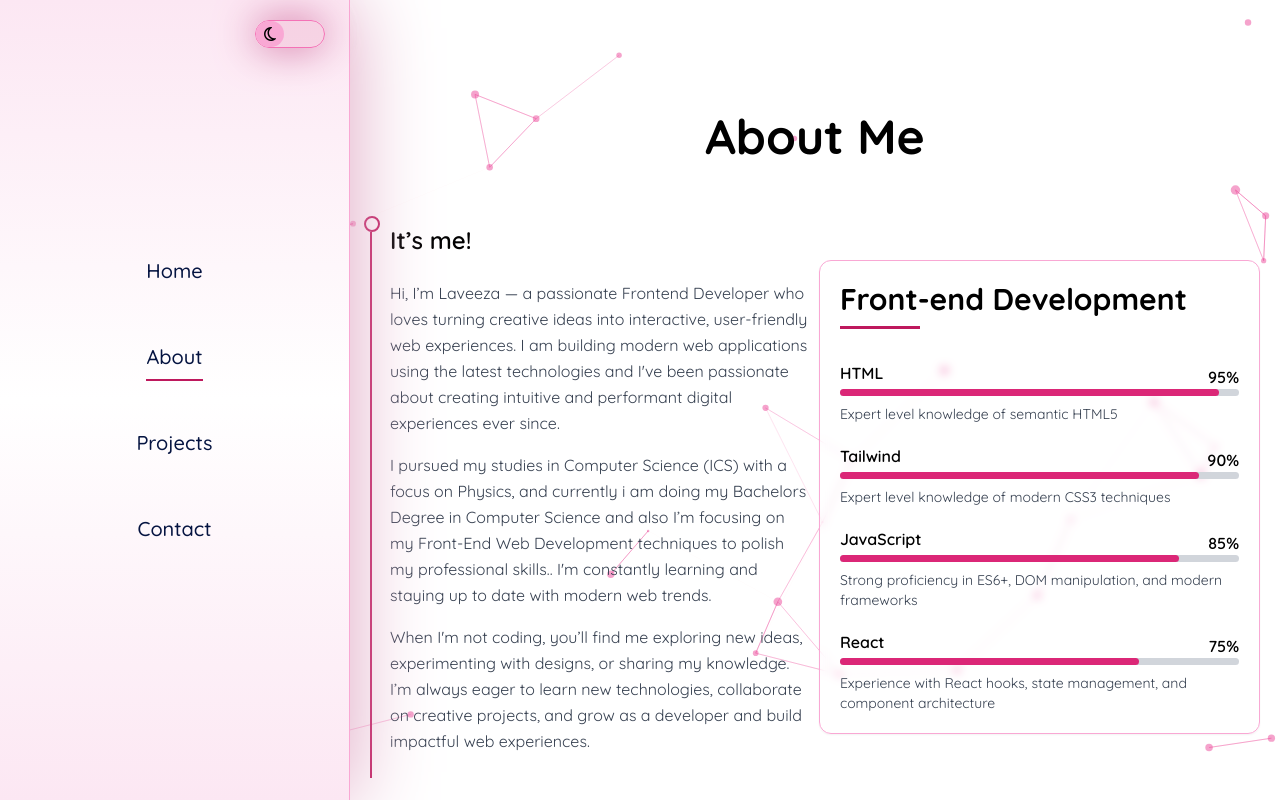
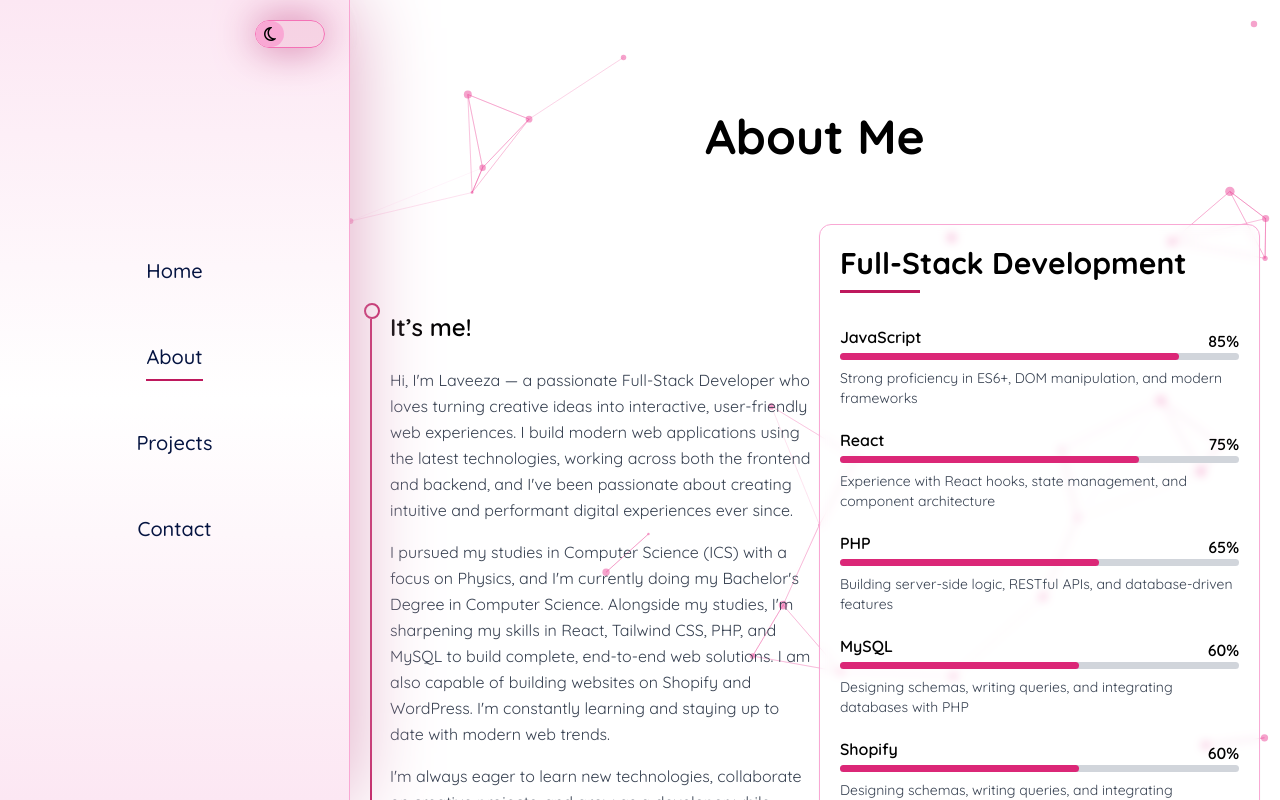
Before and after one commit to Lveeza/laveeza-portfolio, a React (Vite) app: page /about in a window 1280 px wide. Shown: the top 800 px of the page. Built offline with nearby package versions, Linux system fonts and the light colour scheme.

Commit message:
Add new project and expertise

```diff
--- a/src/components/About.jsx
+++ b/src/components/About.jsx
@@ -4,16 +4,6 @@ import { useContext } from 'react'
 
 export default function About() {
   const skills = [
-    {
-      name: 'HTML',
-      level: 95,
-      description: 'Expert level knowledge of semantic HTML5',
-    },
-    {
-      name: 'Tailwind',
-      level: 90,
-      description: 'Expert level knowledge of modern CSS3 techniques',
-    },
     {
       name: 'JavaScript',
       level: 85,
@@ -26,6 +16,31 @@ export default function About() {
       description:
         'Experience with React hooks, state management, and component architecture',
     },
+    {
+      name: 'PHP',
+      level: 65,
+      description:
+        'Building server-side logic, RESTful APIs, and database-driven features',
+    },
+    {
+      name: 'MySQL',
+      level: 60,
+      description:
+        'Designing schemas, writing queries, and integrating databases with PHP',
+    },
+    {
+      name: 'Shopify',
+      level: 60,
+      description:
+        'Designing schemas, writing queries, and integrating databases with PHP',
+    },
+    {
+      name: 'Wordpress',
+      level: 60,
+      description:
+        'Designing schemas, writing queries, and integrating databases with PHP',
+    },
+
   ]
 
   const [isDark] = useContext(ThemeContext)
@@ -52,30 +67,19 @@ export default function About() {
             <p
               className={`mb-4 leading-relaxed ${isDark ? 'text-gray-300' : 'text-gray-700'}`}
             >
-              Hi, I’m Laveeza — a passionate Frontend Developer who loves
-              turning creative ideas into interactive, user-friendly web
-              experiences. I am building modern web applications using the
-              latest technologies and I've been passionate about creating
-              intuitive and performant digital experiences ever since.
+              Hi, I'm Laveeza — a passionate Full-Stack Developer who loves turning creative ideas into interactive, user-friendly web experiences. I build modern web applications using the latest technologies, working across both the frontend and backend, and I've been passionate about creating intuitive and performant digital experiences ever since.
             </p>
 
             <p
               className={`mb-4 leading-relaxed ${isDark ? 'text-gray-300' : 'text-gray-700'}`}
             >
-              I pursued my studies in Computer Science (ICS) with a focus on
-              Physics, and currently i am doing my Bachelors Degree in Computer
-              Science and also I’m focusing on my Front-End Web Development
-              techniques to polish my professional skills.. I'm constantly learning
-              and staying up to date with modern web trends.
+              I pursued my studies in Computer Science (ICS) with a focus on Physics, and I'm currently doing my Bachelor's Degree in Computer Science. Alongside my studies, I'm sharpening my skills in React, Tailwind CSS, PHP, and MySQL to build complete, end-to-end web solutions. I am also capable of building websites on Shopify and WordPress. I'm constantly learning and staying up to date with modern web trends.
             </p>
 
             <p
               className={`mb-4 leading-relaxed ${isDark ? 'text-gray-300' : 'text-gray-700'}`}
             >
-              When I'm not coding, you’ll find me exploring new ideas,
-              experimenting with designs, or sharing my knowledge. I’m always
-              eager to learn new technologies, collaborate on creative projects,
-              and grow as a developer and build impactful web experiences.
+              I'm always eager to learn new technologies, collaborate on creative projects, and grow as a developer while building impactful web experiences.
             </p>
           </div>
 
@@ -86,7 +90,7 @@ export default function About() {
               <h3
                 className={`relative pb-3 text-2xl font-bold after:absolute after:bottom-0 after:left-0 after:h-[3px] after:w-[20%] after:bg-pink-700 after:transition-all after:duration-500 after:content-[''] xl:text-3xl`}
               >
-                Front-end Development
+                Full-Stack Development
               </h3>
 
               <div className="mt-8 flex flex-col gap-5">
--- a/src/components/Home.jsx
+++ b/src/components/Home.jsx
@@ -20,12 +20,12 @@ export default function Home() {
               Hi, I'm Laveeza Jamshaid
             </h1>
             <p className={`mt-2 text-center text-base ${isDark ? 'text-pink-600' : 'text-pink-700'}  md:mt-5 md:text-xl`}>
-              Frontend Web Developer
+              Full-Stack Web Developer
             </p>
             <p className={`mx-auto mt-2 max-w-xl text-center text-sm font-medium ${isDark ? 'text-gray-400' : 'text-gray-600'}  sm:text-base md:mt-5 xl:text-lg`}>
-              A passionate Frontend Developer having an experience of building
-              responsive, and user-friendly Websites with JavaScript / Reactjs /
-              Tailwind CSS / React and some other cool libraries and frameworks.
+              A passionate Full-Stack Developer with experience building
+              responsive, user-friendly websites using JavaScript, React.js,
+              Tailwind CSS, PHP, MySQL, and other modern libraries and frameworks.
             </p>
           </div>
         </div>
--- a/src/components/Projects.jsx
+++ b/src/components/Projects.jsx
@@ -1,5 +1,5 @@
 import ParticlesBackground from './ParticlesBackground'
-import ecommerce from '../assets/E-commerce.png'
+import qoptix from '../assets/qoptix.png'
 import digitalApp from '../assets/DigitalApp.png'
 import quizApp from '../assets/QuizApp.png'
 import focusApp from '../assets/TodoApp.png'
@@ -11,7 +11,7 @@ import shoe from '../assets/shoeImg.png'
 
 import darkCountry from '../assets/Countries-removebg-preview.png'
 import darkDigitalApp from '../assets/DigitalApp-removebg-preview.png'
-import darkCommerceApp from '../assets/E-commerce-removebg-preview.png'
+import darkQoptix from '../assets/qoptix-remove-img.png'
 import darkFoodApp from '../assets/foodieHamburger-removebg-preview.png'
 import darkGameApp from '../assets/GameApp-removebg-preview.png'
 import darkTodoApp from '../assets/TodoApp-removebg-preview.png'
@@ -27,14 +27,14 @@ export default function Projects() {
 
   const projects = [
     {
-      title: 'E-commerce Store',
+      title: 'Qoptix',
       tagline:
         'A full-stack online store built to deliver a seamless shopping experience. The application features dynamic product listings, responsive design, shopping cart functionality, catogories filter functionality, and a modern UI.',
-      image: ecommerce,
-      DarkImage: darkCommerceApp,
-      liveUrl: 'https://e-commerce-shop-web.netlify.app/',
+      image: qoptix,
+      DarkImage: darkQoptix,
+      liveUrl: 'https://qoptix.pk/',
       codeUrl: 'https://github.com/you/ecommerce-store',
-      tech: ['React', 'Tailwind CSS', 'Firebase'],
+      tech: ['Javascript', 'Shopify liquid'],
     },
     {
       title: 'Digital Marketing App',
@@ -65,48 +65,6 @@ export default function Projects() {
       liveUrl: 'https://resttcountriesapi-project.netlify.app/',
       codeUrl: 'https://github.com/you/piano-app',
       tech: ['HTML', 'Tailwind', 'React'],
-    },
-    {
-      title: 'To-Do App',
-      tagline:
-        'A sleek task-and-focus web application designed to help users to make a checklist of their most important goals each day. The interface allows users to add tasks, set a primary focus, track their progress and do day-to-day tasks.',
-      image: focusApp,
-      DarkImage: darkTodoApp,
-      liveUrl: 'https://focus-on-today-web.netlify.app/',
-      codeUrl: 'https://github.com/you/todo-app',
-      tech: ['JavaScript', 'CSS', 'HTML'],
-    },
-    {
-      title: 'Cards Game',
-      tagline:
-        'A fun engaging JavaScript web game where players must “hit” the each card only one time as they appear. Built for fast performance and fun interaction, the game emphasizes quick thinking, smooth visuals, and simple controls.',
-
-      image: selectGame,
-      DarkImage: darkGameApp,
-      liveUrl: 'https://hit-game-app.netlify.app/',
-      codeUrl: 'https://github.com/you/game-app',
-      tech: ['JavaScript', 'CSS', 'HTML'],
-    },
-    {
-      title: 'Memory Game',
-      tagline:
-        'A fun and interactive memory-matching game built for the web. Players can make the correct pattern that appears under various levels of challenge, improving focus and cognitive skills while enjoying a smooth and responsive experience.',
-      image: memoryGame,
-      DarkImage: darkMemoryGameApp,
-      liveUrl: 'https://memoryfullgame.netlify.app/',
-      codeUrl: 'https://github.com/you/memory-game',
-      tech: ['JavaScript', 'CSS', 'HTML'],
-    },
-
-    {
-      title: 'Foodie Hamburger',
-      tagline:
-        'A responsive hamburger web app where users can explore delicious burger options with an easy-to-use interface. The project focuses on modern UI design, responsiveness perfect for restaurant-style concepts and responsive designs.',
-      image: foodie,
-      DarkImage: darkFoodApp,
-      liveUrl: 'https://foodiehamburger.netlify.app/',
-      codeUrl: 'https://github.com/you/foodie-app',
-      tech: ['JavaScript', 'CSS', 'HTML'],
     },
     {
       title: 'The Shoe Company',
```
Also changed, not shown: src/assets/qoptix-remove-img.png (added), src/assets/qoptix.png (added).
